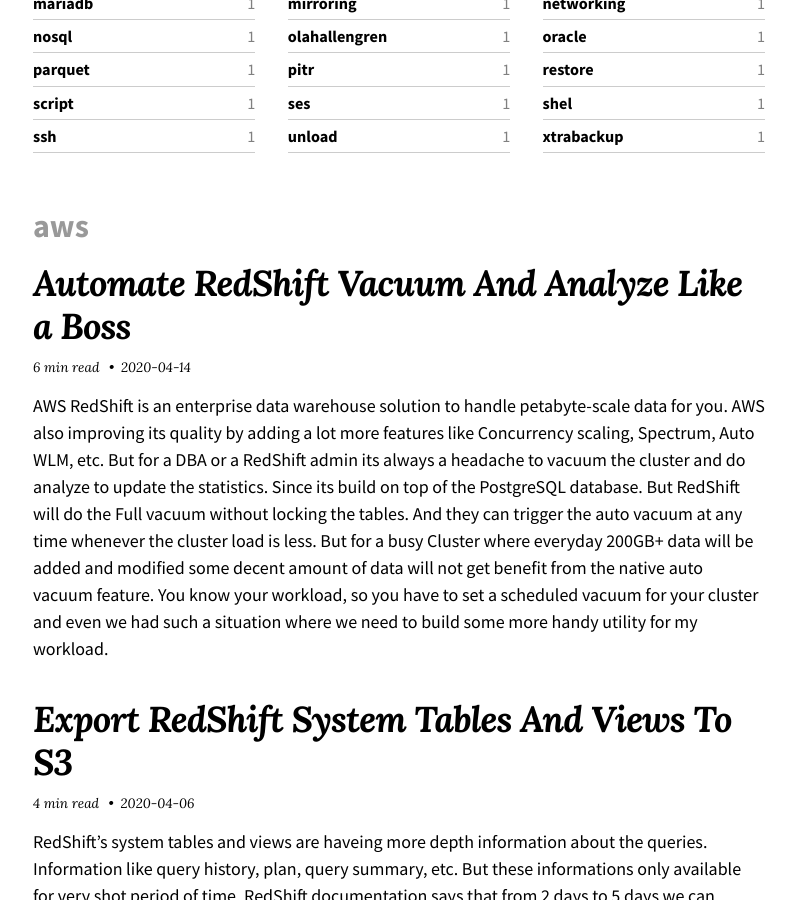
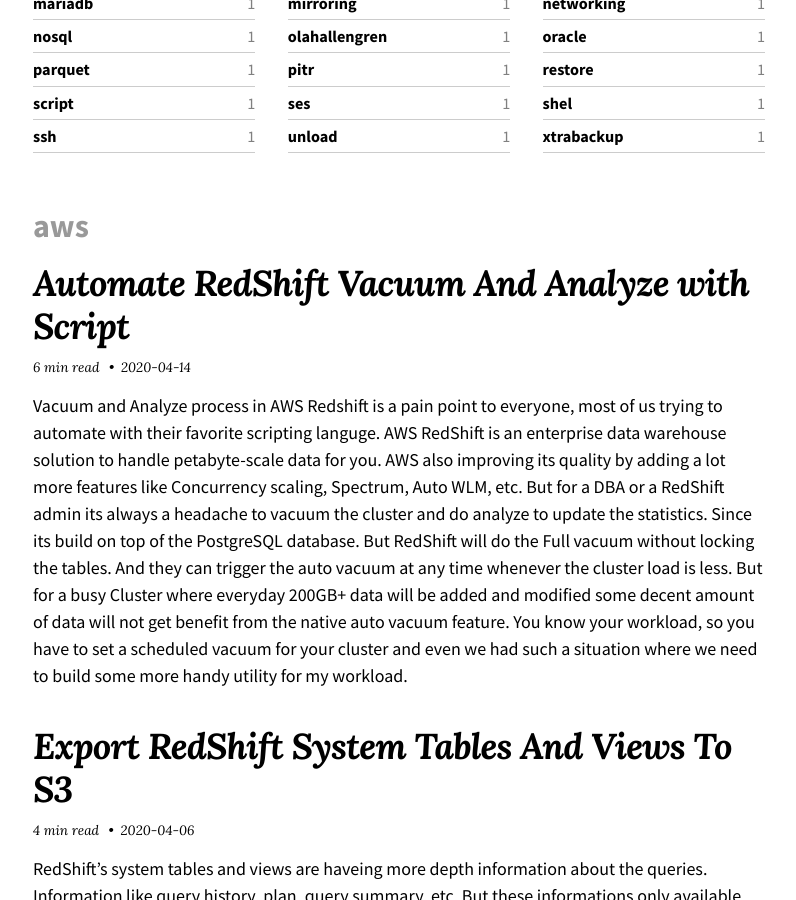
Before and after one commit to MSkalai1998/bhuvithedataguy.github.io, a Jekyll site: the page built from tags.md, in a window 1280 px wide and 900 px high, scrolled down 1286 px. Shown: the whole window, without its empty margins (241-1037 px from the left). Built offline with Jekyll 4.4.1, drawn with Linux system fonts in a browser that asks for light colours; nearby versions of some CDN libraries; some of the changed text lies outside the part shown.

Commit message:
newversion

```diff
--- a/_posts/2018-05-30-automate-aws-athena-create-partition-on-daily-basis.md
+++ b/_posts/2018-05-30-automate-aws-athena-create-partition-on-daily-basis.md
@@ -202,3 +202,8 @@
       #print(query) -- for debug
 run_query(query, database, s3_ouput)
 {% endhighlight %}
+
+## Some interesting blogs for you:
+
+1. [Automate your AWS Redshift Vacuum and Analyze with Scripts](https://thedataguy.in/automate-redshift-vacuum-analyze-using-shell-script-utility/)
+2. [Export RedShift system tables to S3](https://thedataguy.in/export-redshift-system-tables-views-to-s3/)
--- a/_posts/2020-04-14-automate-redshift-vacuum-analyze-using-shell-script-utility.md
+++ b/_posts/2020-04-14-automate-redshift-vacuum-analyze-using-shell-script-utility.md
@@ -1,5 +1,6 @@
 ---
-title: Automate RedShift Vacuum And Analyze Like a Boss
+layout: post
+title: Automate RedShift Vacuum And Analyze with Script
 date: 2020-04-14 06:45:00 +0530
 description: 'Automate the RedShift vacuum and analyze using the shell script utility'
 categories:
@@ -11,7 +12,7 @@
 - automation
 image: "/assets/Automate RedShift Vacuum And Analyze Like a Boss.jpg"
 ---
-AWS RedShift is an enterprise data warehouse solution to handle petabyte-scale data for you. AWS also improving its quality by adding a lot more features like Concurrency scaling, Spectrum, Auto WLM, etc. But for a DBA or a RedShift admin its always a headache to vacuum the cluster and do analyze to update the statistics. Since its build on top of the PostgreSQL database. But RedShift will do the Full vacuum without locking the tables. And they can trigger the auto vacuum at any time whenever the cluster load is less. But for a busy Cluster where everyday 200GB+ data will be added and modified some decent amount of data will not get benefit from the native auto vacuum feature. You know your workload, so you have to set a scheduled vacuum for your cluster and even we had such a situation where we need to build some more handy utility for my workload.
+Vacuum and Analyze process in AWS Redshift is a pain point to everyone, most of us trying to automate with their favorite scripting languge. AWS RedShift is an enterprise data warehouse solution to handle petabyte-scale data for you. AWS also improving its quality by adding a lot more features like Concurrency scaling, Spectrum, Auto WLM, etc. But for a DBA or a RedShift admin its always a headache to vacuum the cluster and do analyze to update the statistics. Since its build on top of the PostgreSQL database. But RedShift will do the Full vacuum without locking the tables. And they can trigger the auto vacuum at any time whenever the cluster load is less. But for a busy Cluster where everyday 200GB+ data will be added and modified some decent amount of data will not get benefit from the native auto vacuum feature. You know your workload, so you have to set a scheduled vacuum for your cluster and even we had such a situation where we need to build some more handy utility for my workload.
 
 ## Vacuum Analyze Utility:
 
```
